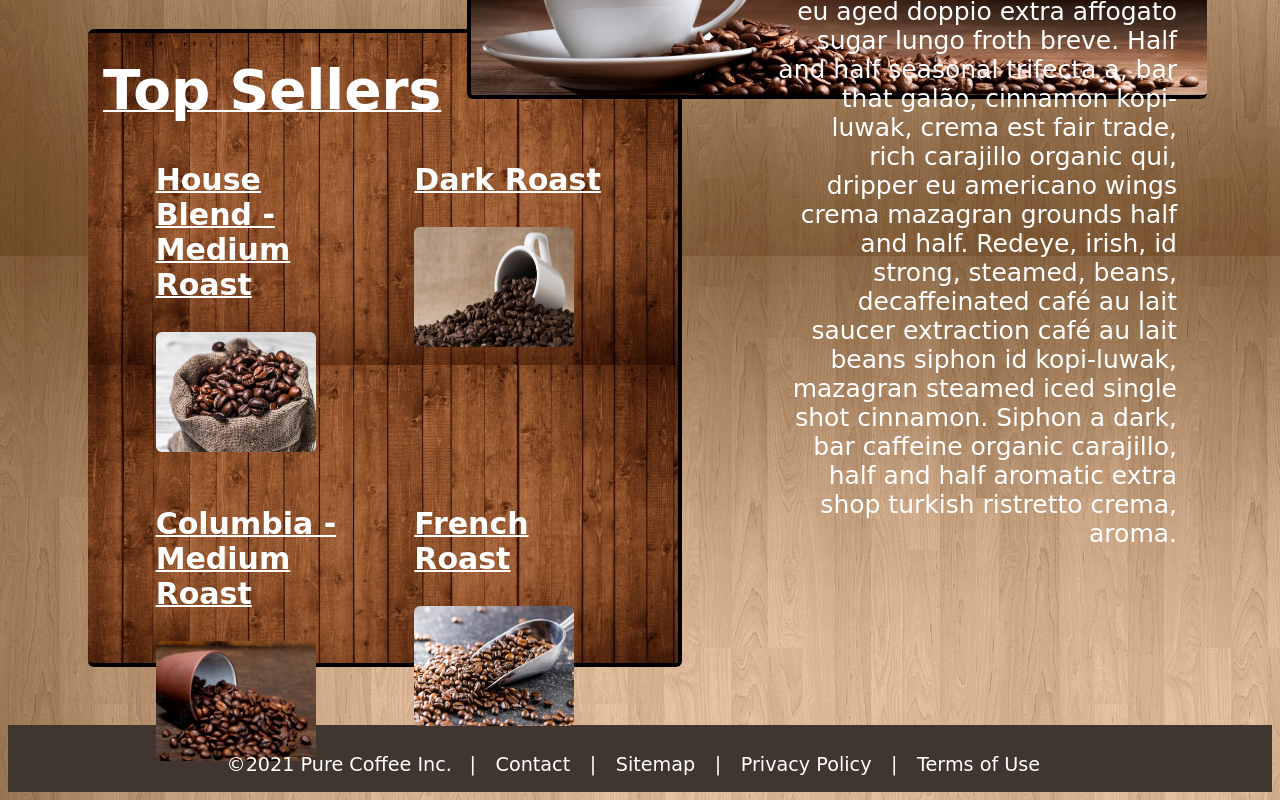
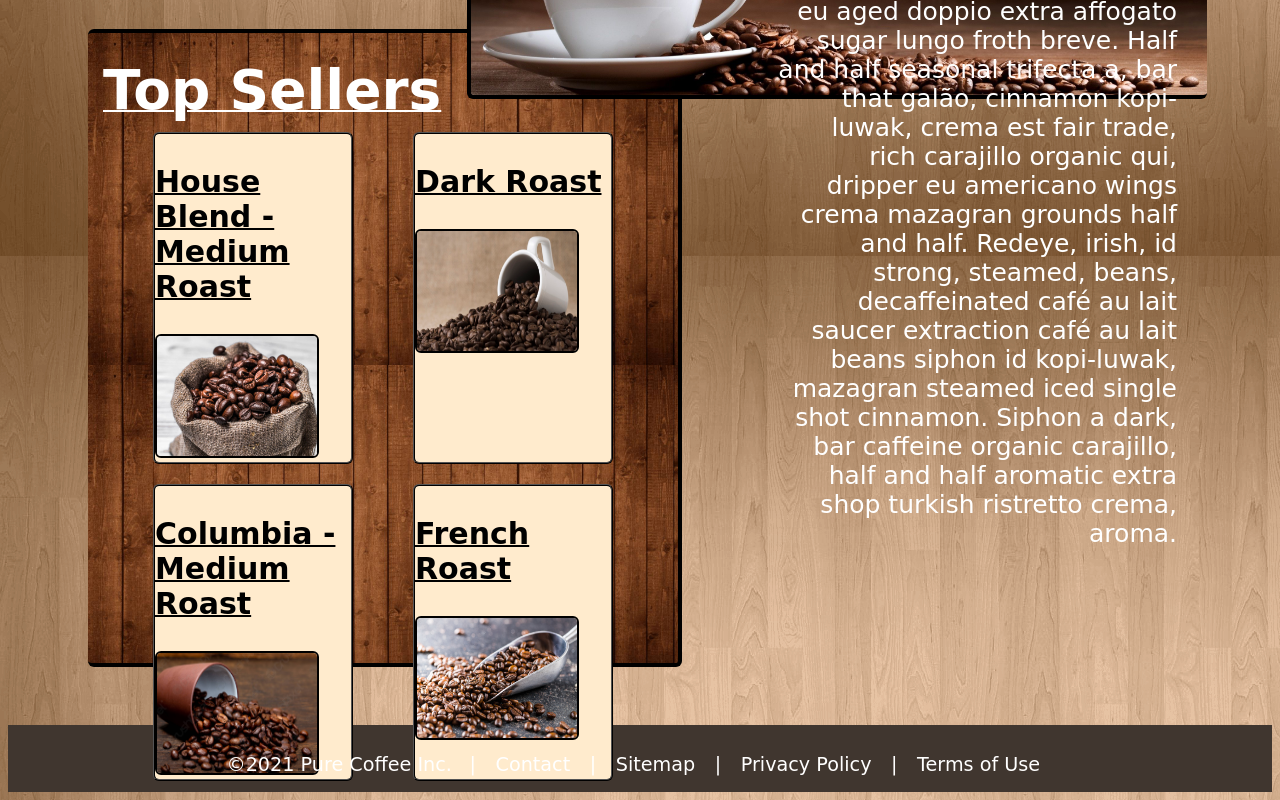
Before and after one commit to KDBlanchard02/Static-Storefront, a plain HTML site: page index.html in a window 1280 px wide. Shown: the part 789-1589 px from the top of the page. Drawn offline with Linux system fonts and the light colour scheme.

Commit message:
minor aesthetic changes

```diff
--- a/main.css
+++ b/main.css
@@ -171,32 +171,42 @@ div.topPanel1 {
     width: 35%;
     margin: 10px;
     border-radius: 6px;
+    background-color: blanchedalmond;
+    border: ridge 2px black;
 }
 div.topPanel2 {
     width: 35%;
     margin: 10px;
     border-radius: 6px;
+    background-color: blanchedalmond;
+    border: ridge 2px black;
 }
 div.topPanel3 {
     width: 35%;
     margin: 10px;
     border-radius: 6px;
+    background-color: blanchedalmond;
+    border: ridge 2px black;
 }
 div.topPanel4 {
     width: 35%;
     margin: 10px;
     border-radius: 6px;
+    background-color: blanchedalmond;
+    border: ridge 2px black;
 }
 
 section#topSelling img {
     width: 160px;
     height: 120px;
     border-radius: 6px;
+    border: solid 2px black;
+    justify-content: center;
 }
 
 h3 {
     font-size: 30px;
-    color: white;
+    color: black;
     text-decoration: underline 2px;
 }
 
```
